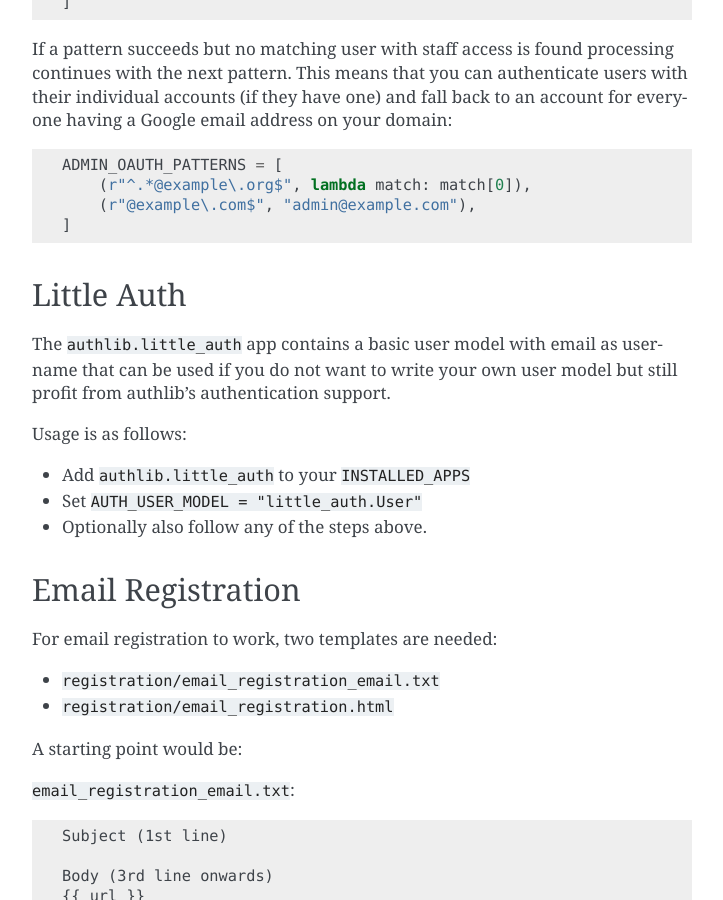
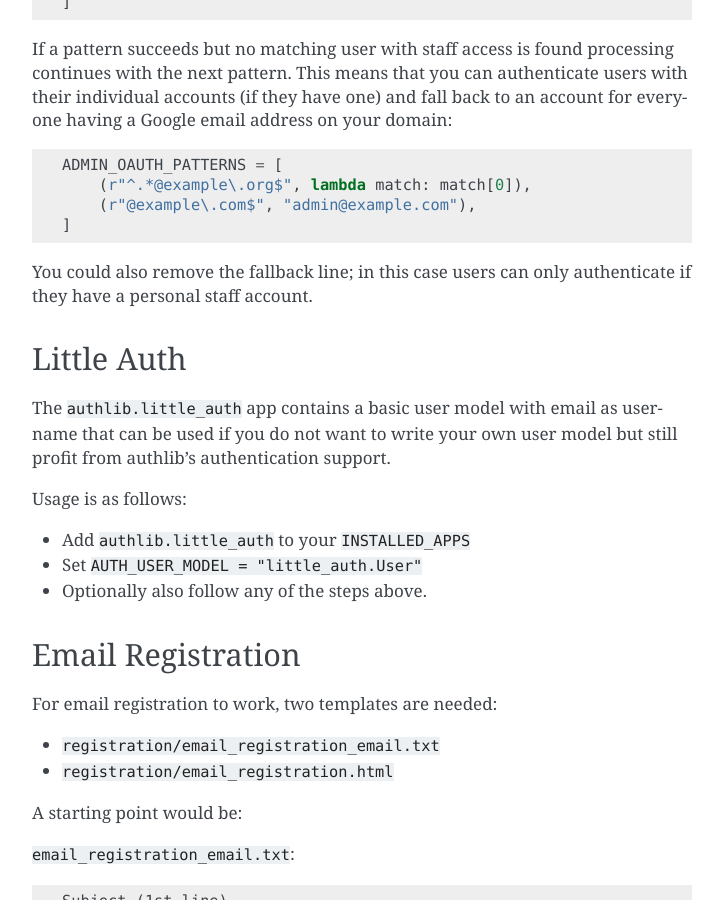
Before and after one commit to matthiask/django-authlib, a Sphinx documentation site: the page built from docs/index.rst, in a window 1280 px wide and 900 px high, scrolled down 3245 px. Shown: the whole window, without its empty margins (388-1111 px from the left). Built offline with Sphinx 7.4.7, drawn with Linux system fonts in a browser that asks for light colours; some of the changed text lies outside the part shown.

Commit message:
Add Django 4.1a1 to the CI matrix, minor assorted changes

```diff
--- a/CHANGELOG.rst
+++ b/CHANGELOG.rst
@@ -6,6 +6,8 @@
 ===============
 
 .. _Next version: https://github.com/matthiask/django-authlib/compare/0.13...main
+
+- Added Django 4.1a1 to the CI matrix.
 
 
 `0.13`_ (2022-02-28)
--- a/README.rst
+++ b/README.rst
@@ -180,6 +180,9 @@
         (r"@example\.com$", "admin@example.com"),
     ]
 
+You could also remove the fallback line; in this case users can only
+authenticate if they have a personal staff account.
+
 Little Auth
 ===========
 
--- a/docs/conf.py
+++ b/docs/conf.py
@@ -12,7 +12,7 @@
 copyright = f"2016-{date.today().year}, {author}"
 version = __import__("authlib").__version__
 release = subprocess.check_output(
-    "git fetch --tags; git describe", shell=True, universal_newlines=True
+    "git fetch --tags; git describe", shell=True, text=True
 ).strip()
 language = "en"
 
```
Also changed, not shown: .pre-commit-config.yaml, 1 other file.
